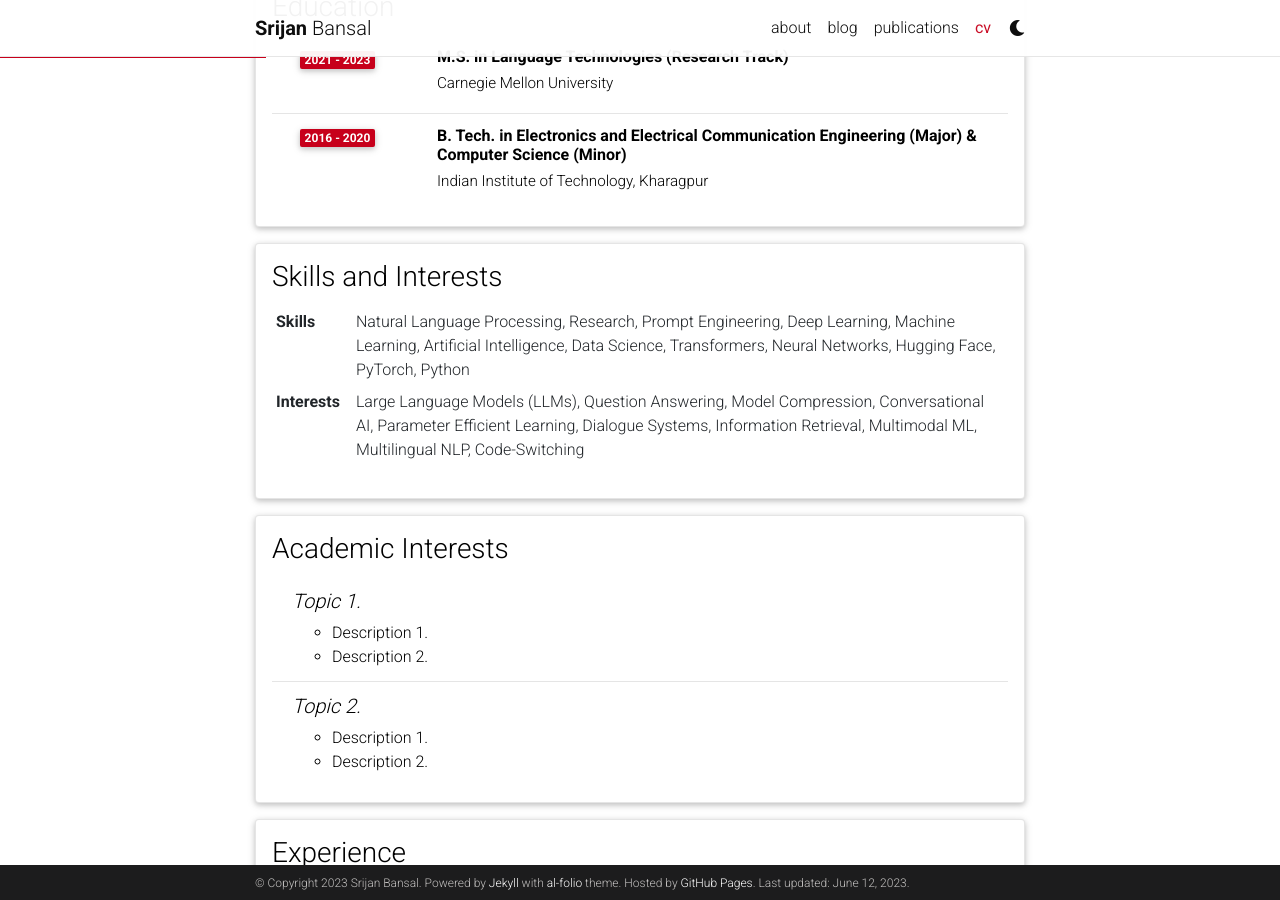
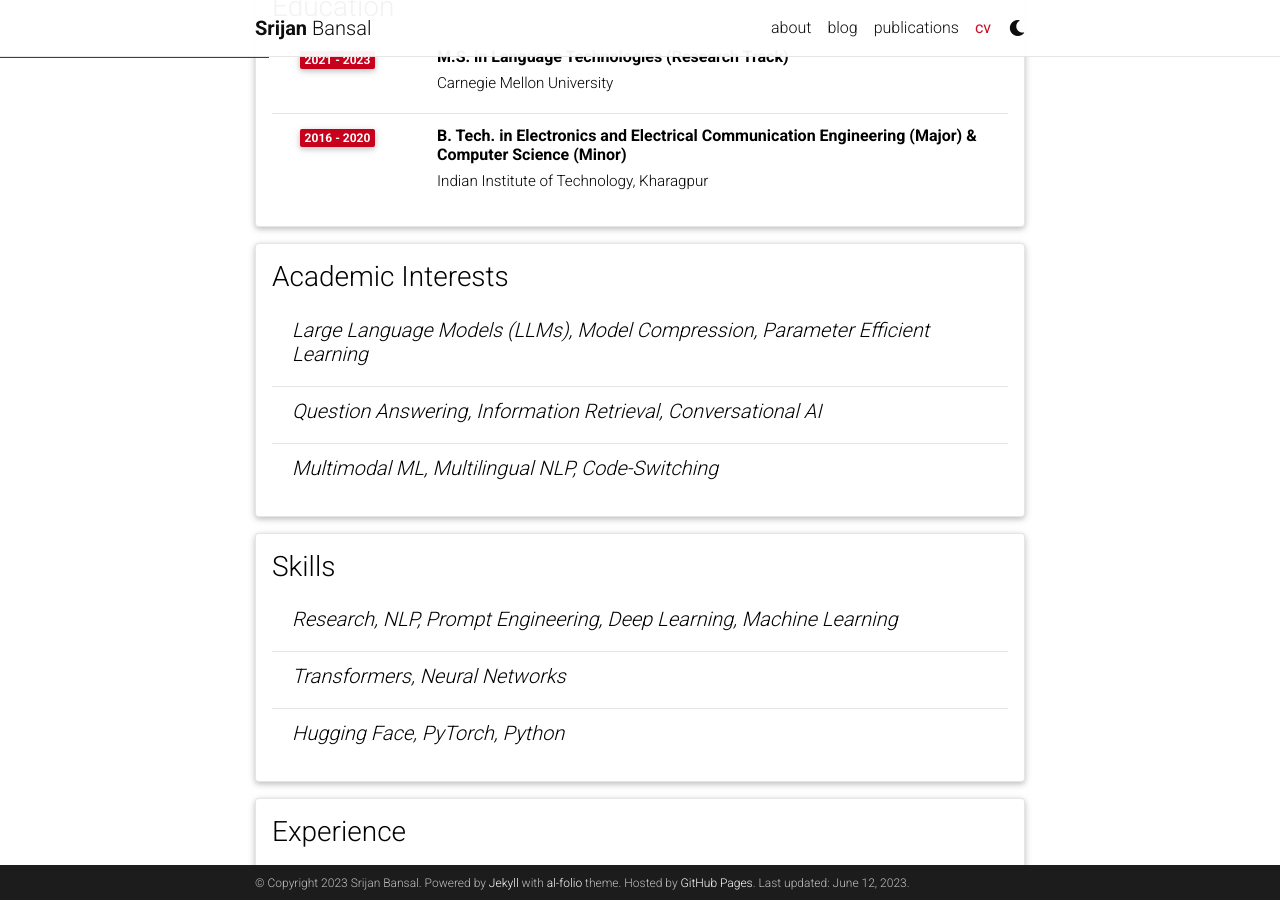
Before and after one commit to srijan-bansal/srijan-bansal.github.io, a Jekyll site: the page built from _pages/cv.md, in a window 1280 px wide and 900 px high, scrolled down 420 px. Built offline with Jekyll 4.4.1, drawn with Linux system fonts in a browser that asks for light colours; comment, search, counter and statistics services are not loaded; a style sheet for code colours, icons or effects is not loaded.

Commit message:
Update cv.yml

```diff
--- a/_data/cv.yml
+++ b/_data/cv.yml
@@ -19,26 +19,19 @@
       year: 2016 - 2020
 
 
-- title: Skills and Interests
-  type: map
-  contents:
-    - name: Skills
-      value: Natural Language Processing, Research, Prompt Engineering, Deep Learning, Machine Learning, Artificial Intelligence, Data Science, Transformers, Neural Networks, Hugging Face, PyTorch, Python
-    - name: Interests
-      value: Large Language Models (LLMs), Question Answering, Model Compression, Conversational AI, Parameter Efficient Learning, Dialogue Systems, Information Retrieval, Multimodal ML, Multilingual NLP, Code-Switching
-
 - title: Academic Interests
   type: nested_list
   contents:
-    - title: Topic 1.
-      items:
-        - Description 1.
-        - Description 2.
-    - title: Topic 2.
-      items:
-        - Description 1.
-        - Description 2.
+    - title: Large Language Models (LLMs), Model Compression, Parameter Efficient Learning
+    - title: Question Answering, Information Retrieval, Conversational AI
+    - title: Multimodal ML, Multilingual NLP, Code-Switching
 
+- title: Skills
+  type: nested_list
+  contents:
+    - title: Research, NLP, Prompt Engineering, Deep Learning, Machine Learning
+    - title: Transformers, Neural Networks
+    - title: Hugging Face, PyTorch, Python
 
 - title: Experience
   type: time_table
```
